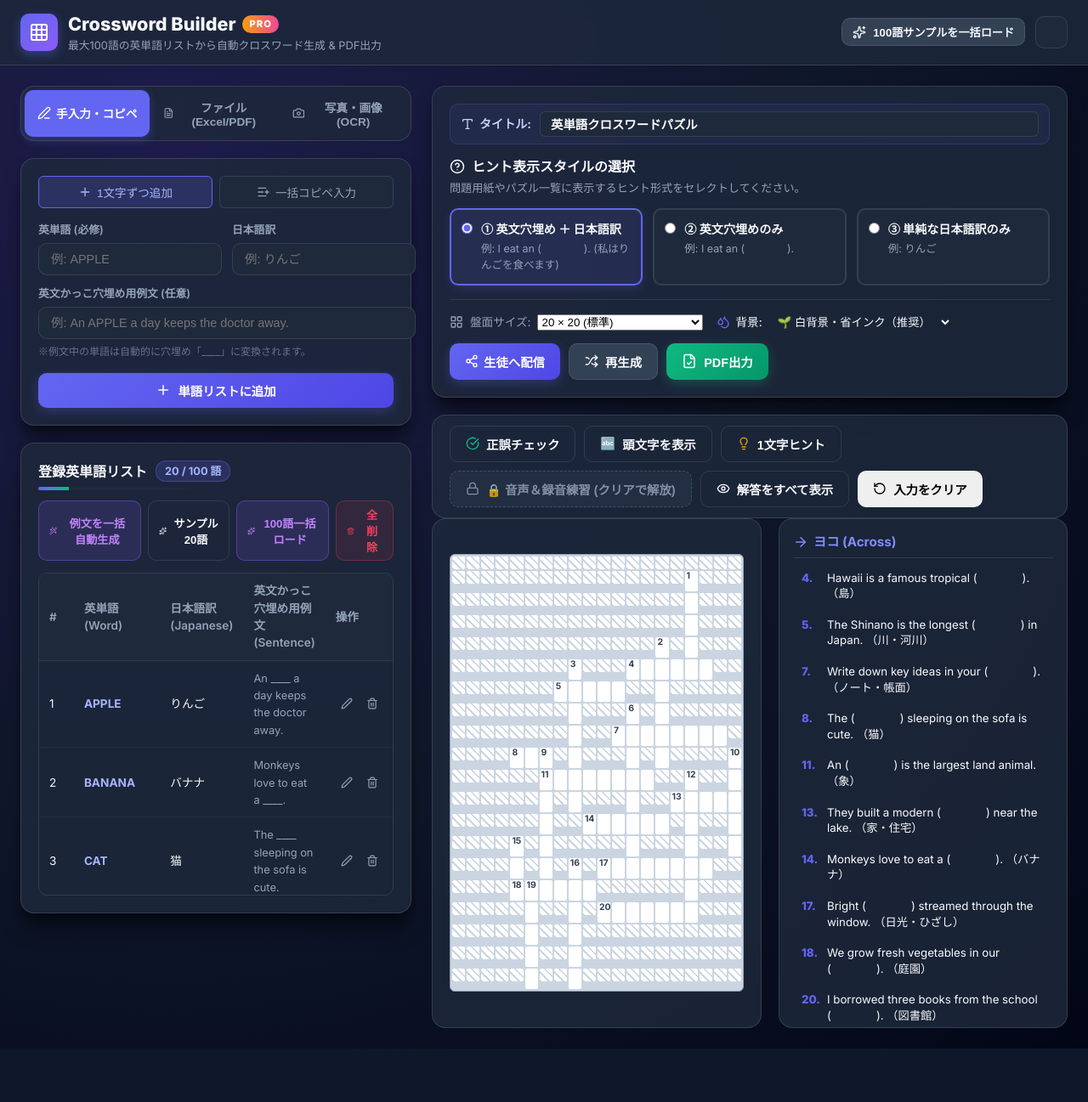
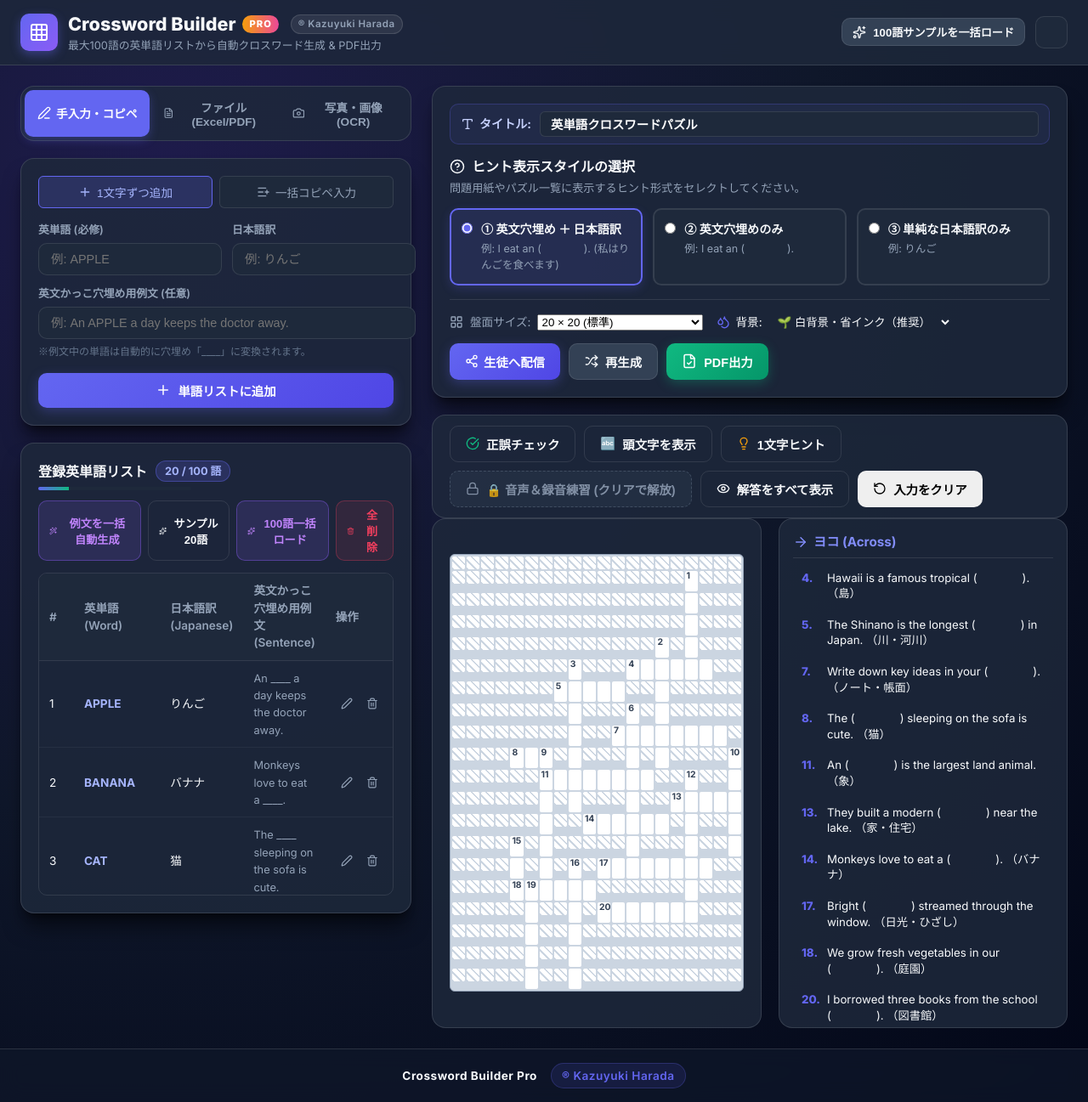
Before and after one commit to daharakazu-glitch/crossword-builder-app, a React (Vite) app: page / in a window 1280 px wide. Shown: the whole page at 85% size. Before the commit the page ends 1234 px from the top, so only its background shows below. Built offline with nearby package versions, Linux system fonts and the light colour scheme.

Commit message:
feat: add copyright mark ® Kazuyuki Harada to header and footer

```diff
--- a/src/App.css
+++ b/src/App.css
@@ -1368,3 +1368,55 @@
   color: #475569;
   letter-spacing: -0.5px;
 }
+
+/* ヘッダー内 著作権・商標マークバッジ */
+.author-badge {
+  font-size: 0.72rem;
+  font-weight: 600;
+  color: var(--text-secondary);
+  background: rgba(255, 255, 255, 0.08);
+  border: 1px solid rgba(255, 255, 255, 0.12);
+  padding: 2px 8px;
+  border-radius: 9999px;
+  letter-spacing: 0.5px;
+  margin-left: 6px;
+  vertical-align: middle;
+}
+
+/* フッター */
+.app-footer {
+  margin-top: auto;
+  border-top: 1px solid var(--glass-border);
+  background: rgba(15, 23, 42, 0.75);
+  backdrop-filter: blur(12px);
+  padding: 16px 24px;
+  text-align: center;
+}
+
+.footer-content {
+  max-width: 1600px;
+  margin: 0 auto;
+  display: flex;
+  justify-content: center;
+  align-items: center;
+  gap: 16px;
+  flex-wrap: wrap;
+}
+
+.footer-title {
+  font-size: 0.85rem;
+  font-weight: 700;
+  color: var(--text-primary);
+  letter-spacing: 0.5px;
+}
+
+.footer-copyright {
+  font-size: 0.85rem;
+  font-weight: 600;
+  color: var(--primary);
+  background: rgba(99, 102, 241, 0.12);
+  border: 1px solid rgba(99, 102, 241, 0.25);
+  padding: 4px 12px;
+  border-radius: 9999px;
+  letter-spacing: 0.5px;
+}
--- a/src/App.tsx
+++ b/src/App.tsx
@@ -516,7 +516,12 @@ export const App: React.FC = () => {
         </section>
       </main>
 
-      {/* PDFダウンロードモーダル */}
+      <footer className="app-footer">
+        <div className="footer-content">
+          <p className="footer-title">Crossword Builder Pro</p>
+          <p className="footer-copyright">® Kazuyuki Harada</p>
+        </div>
+      </footer>
       {isPdfModalOpen && (
         <PdfExportModal
           grid={grid}
--- a/src/components/Header.tsx
+++ b/src/components/Header.tsx
@@ -17,6 +17,7 @@ export const Header: React.FC<HeaderProps> = ({ onOpenHelp, onLoad100Preset }) =
           <div>
             <h1 className="app-title">
               Crossword Builder <span className="badge-pro">Pro</span>
+              <span className="author-badge">® Kazuyuki Harada</span>
             </h1>
             <p className="app-subtitle">
               最大100語の英単語リストから自動クロスワード生成 & PDF出力
--- a/src/components/StudentPlayView.tsx
+++ b/src/components/StudentPlayView.tsx
@@ -482,6 +482,13 @@ export const StudentPlayView: React.FC<StudentPlayViewProps> = ({
         </div>
       </main>
 
+      <footer className="app-footer">
+        <div className="footer-content">
+          <p className="footer-title">Crossword Builder Pro</p>
+          <p className="footer-copyright">® Kazuyuki Harada</p>
+        </div>
+      </footer>
+
       {/* 音声練習モーダル */}
       {isAudioModalOpen && (
         <AudioPracticeModal
```
